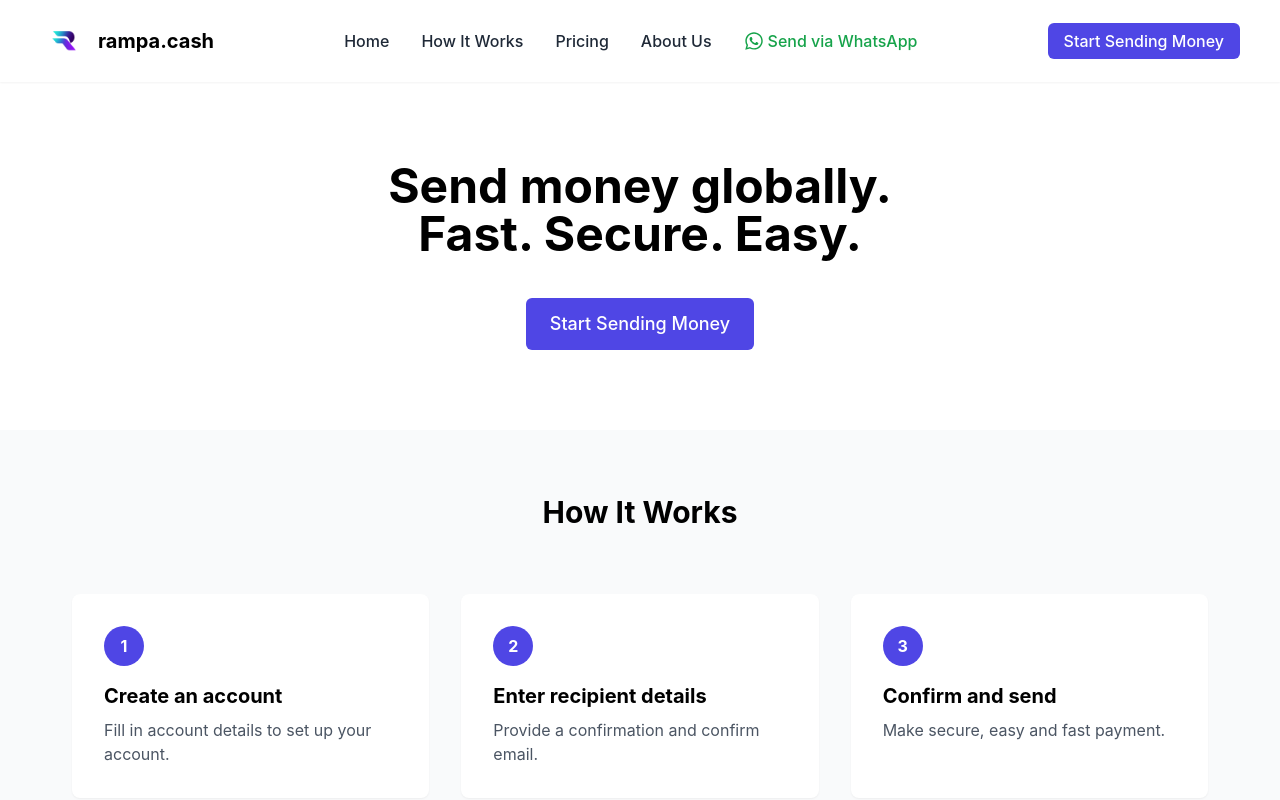
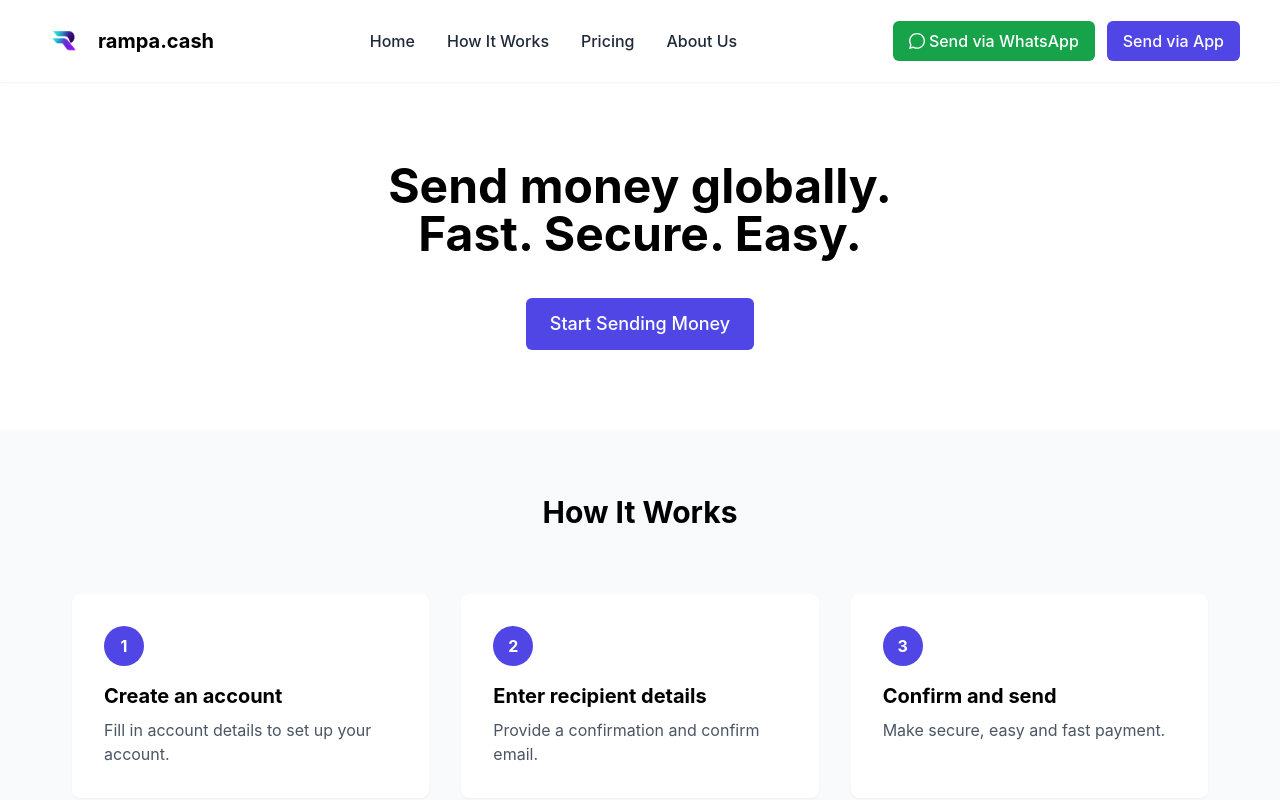
Before and after one commit to rampa-cash/rampa-cash-web, a Next.js app: page / in a window 1280 px wide. Shown: the top 800 px of the page. Built offline with nearby package versions, Linux system fonts and the light colour scheme.

Commit message:
Change top buttons to start sending money

```diff
--- a/pages/index.tsx
+++ b/pages/index.tsx
@@ -36,15 +36,6 @@ const Home: NextPage = () => {
             <Link href="/about-us" className="font-medium text-gray-800 hover:text-indigo-600">
               About Us
             </Link>
-            <Link
-              href="/whatsapp-transfer"
-              className="flex items-center font-medium text-green-600 hover:text-green-700"
-            >
-              <svg className="w-5 h-5 mr-1" viewBox="0 0 448 512" fill="currentColor">
-                <path d="M380.9 97.1C339 55.1 283.2 32 223.9 32c-122.4 0-222 99.6-222 222 0 39.1 10.2 77.3 29.6 111L0 480l117.7-30.9c32.4 17.7 68.9 27 106.1 27h.1c122.3 0 224.1-99.6 224.1-222 0-59.3-25.2-115-67.1-157zM223.9 438.7c-33.2 0-65.7-8.9-94-25.7l-6.7-4-69.8 18.3L72 359.2l-4.4-7c-18.5-29.4-28.2-63.3-28.2-98.2 0-101.7 82.8-184.5 184.6-184.5 49.3 0 95.6 19.2 130.4 54.1 34.8 34.9 56.2 81.2 56.1 130.5 0 101.8-84.9 184.6-186.6 184.6zm101.2-138.2c-5.5-2.8-32.8-16.2-37.9-18-5.1-1.9-8.8-2.8-12.5 2.8-3.7 5.6-14.3 18-17.6 21.8-3.2 3.7-6.5 4.2-12 1.4-32.6-16.3-54-29.1-75.5-66-5.7-9.8 5.7-9.1 16.3-30.3 1.8-3.7.9-6.9-.5-9.7-1.4-2.8-12.5-30.1-17.1-41.2-4.5-10.8-9.1-9.3-12.5-9.5-3.2-.2-6.9-.2-10.6-.2-3.7 0-9.7 1.4-14.8 6.9-5.1 5.6-19.4 19-19.4 46.3 0 27.3 19.9 53.7 22.6 57.4 2.8 3.7 39.1 59.7 94.8 83.8 35.2 15.2 49 16.5 66.6 13.9 10.7-1.6 32.8-13.4 37.4-26.4 4.6-13 4.6-24.1 3.2-26.4-1.3-2.5-5-3.9-10.5-6.6z"/>
-              </svg>
-              Send via WhatsApp
-            </Link>
           </div>
 
           {/* Mobile Menu Button */}
@@ -60,10 +51,20 @@ const Home: NextPage = () => {
             </Link>
           </div>
 
-          {/* Desktop CTA Button */}
-          <div className="hidden md:block">
+          {/* Desktop CTA Buttons */}
+          <div className="hidden md:flex space-x-3">
+            <Link
+              href="/whatsapp-transfer"
+              className="flex items-center bg-green-600 text-white px-4 py-2 rounded-md font-medium hover:bg-green-700 transition"
+            >
+              <svg className="w-4 h-4 mr-1" viewBox="0 0 24 24" fill="currentColor">
+                <path fillRule="evenodd" clipRule="evenodd" d="M20.52 3.449C18.24 1.245 15.24 0 12.045 0 5.463 0 .104 5.334.101 11.893c0 2.096.549 4.14 1.595 5.945L0 24l6.335-1.652c1.746.943 3.71 1.444 5.71 1.447h.006c6.585 0 11.946-5.336 11.949-11.896 0-3.176-1.24-6.165-3.495-8.411l.015-.039zM12.042 21.785h-.004c-1.78 0-3.524-.478-5.038-1.377l-.361-.214-3.741.975 1.001-3.648-.239-.379c-.986-1.568-1.504-3.379-1.503-5.26.004-5.431 4.438-9.849 9.893-9.849 2.64 0 5.122 1.03 6.988 2.898 1.866 1.869 2.893 4.352 2.892 6.994-.003 5.442-4.431 9.86-9.885 9.86h-.002z" />
+              </svg>
+              Send via WhatsApp
+            </Link>
+
             <Link href="/start" className="bg-indigo-600 text-white px-4 py-2 rounded-md font-medium hover:bg-indigo-700 transition">
-              Start Sending Money
+              Send via App
             </Link>
           </div>
         </nav>
```
